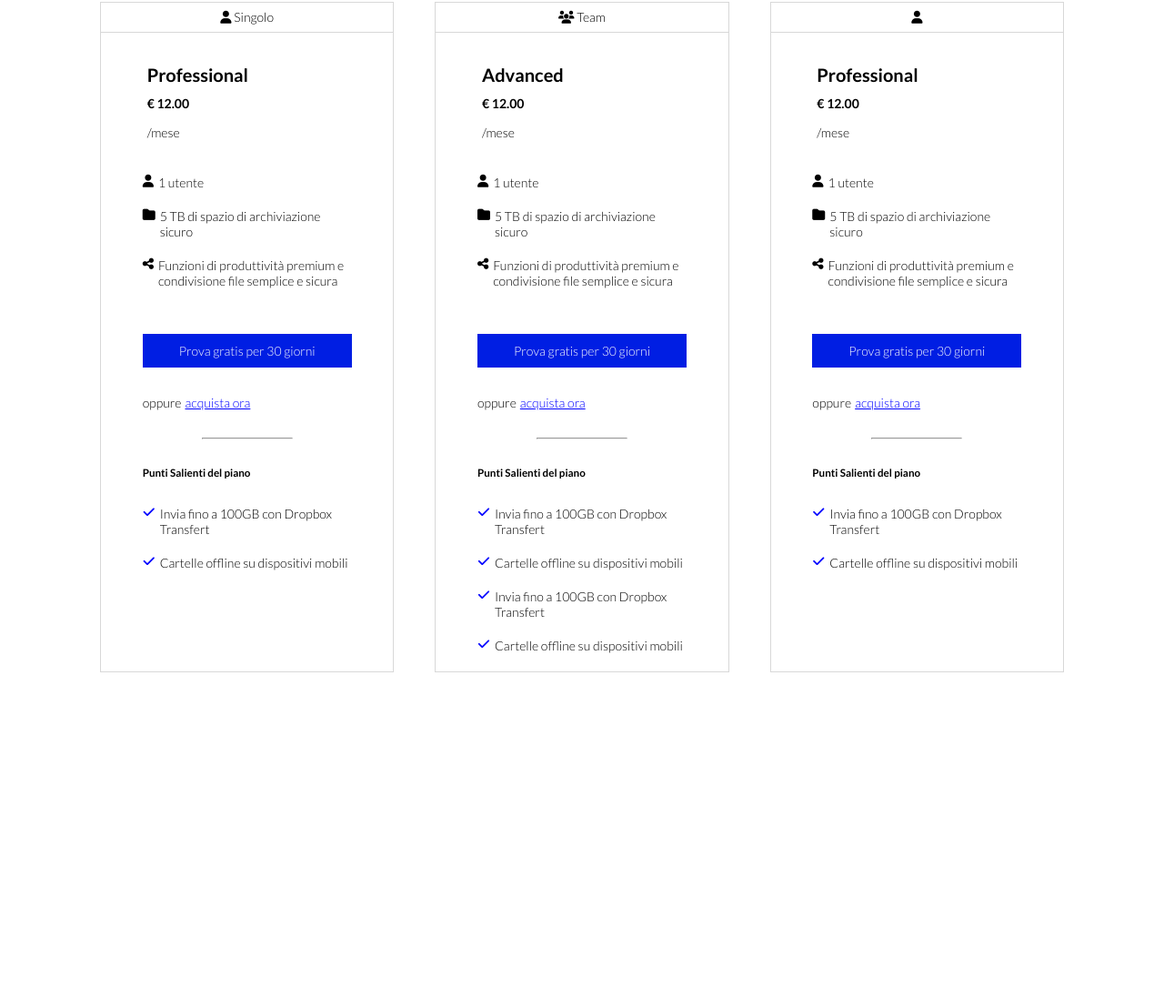
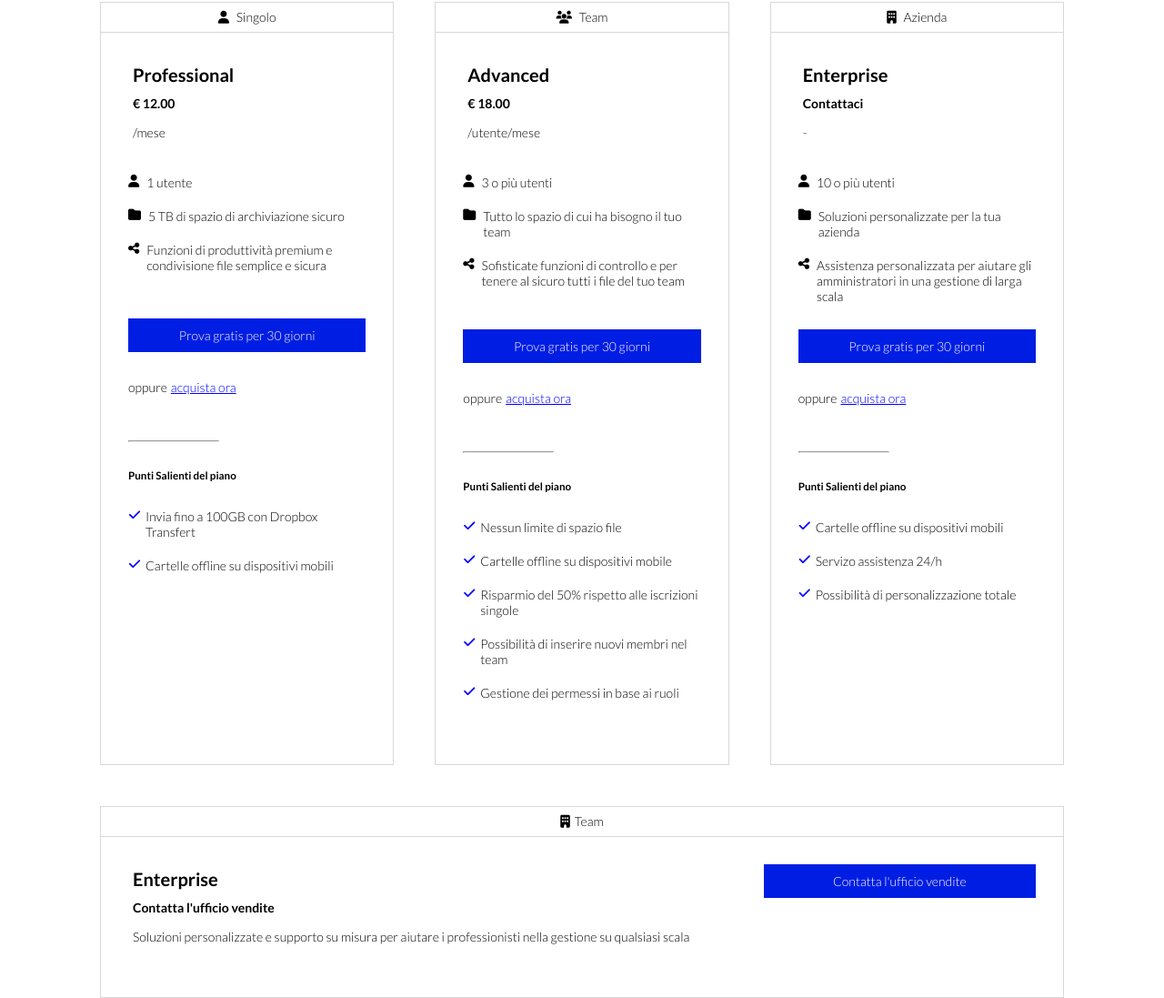
Before and after one commit to 0xelia/htmlcss-dropbox, a plain HTML site: page index.html in a window 1280 px wide. Shown: the part 1009-2106 px from the top of the page at 91% size. Before the commit the page ends 1793 px from the top, so only its background shows below. Drawn offline with Linux system fonts and the light colour scheme.

Commit message:
cards ended

```diff
--- a/css/app.css
+++ b/css/app.css
@@ -160,7 +160,7 @@
     flex-basis: 0;
 }
 
-.plans-cards :last-child {
+.plans-cards :last-child:not(.col-30) {
     flex-basis: calc(100% * 1);
 }
 
@@ -181,10 +181,17 @@
     border-bottom: solid rgb(216, 216, 216) 1px;
 }
 
+.card-header i {
+    padding-right: 5px;
+}
+
 
 .card-container {
-    max-width: 230px;
-    margin: 0 auto;
+    /* max-width: 230px;
+    margin: 0 auto; */
+    padding-left: 30px;
+    padding-right: 30px;
+    margin-bottom: 50px;      ;
 }
 
 .card-titles {
@@ -206,6 +213,7 @@
 
 .features {
     padding: 30px 0;
+    max-height: 200px;
 }
 
 .features li {
@@ -215,7 +223,7 @@
 
 
 .features i {
-    padding-right: 5px;
+    padding-right: 8px;
 }
 
 .card-cta {
@@ -240,8 +248,9 @@
 }
 
 .card > hr {
-    margin: 30px auto;
+    margin: 30px 0;
     max-width: 100px;
+    margin-left: 30px;
 
 }
 
@@ -260,4 +269,18 @@
     color: blue;
 }
 
+.col-70 {
+    flex-basis: 70%;
+    /* border: solid red 3px; */
+}
+
+.col-30 {
+    flex-basis: 30%;
+}
+
+.col-30 .button {
+    text-align: center;
+    margin-top: 30px;
+}
+
 /* CARD SECTION ENDS */
--- a/index.html
+++ b/index.html
@@ -137,24 +137,24 @@
                                                 Advanced
                                             </h3>
                                             <span class="price">
-                                                &euro; 12.00
+                                                &euro; 18.00
                                             </span>
                                             <div>
-                                                /mese
+                                                /utente/mese
                                             </div>
                                         </div>
                                         <ul class="features">
                                             <li>
                                                 <i class="fa-user fa-solid"></i>
-                                                <span>1 utente </span>
+                                                <span>3 o più utenti </span>
                                             </li>
                                             <li>
                                                 <i class="fa-solid fa-folder"> </i>
-                                                <span>5 TB di spazio di archiviazione sicuro </span>
+                                                <span>Tutto lo spazio di cui ha bisogno il tuo team </span>
                                             </li>
                                             <li>
                                                 <i class="fa-solid fa-share-nodes"></i>
-                                                <span>Funzioni di produttività premium e condivisione file semplice e sicura </span>
+                                                <span>Sofisticate funzioni di controllo e per tenere al sicuro tutti i file del tuo team</span>
                                             </li>
                                         </ul>
 
@@ -172,18 +172,22 @@
                                         <h5>Punti Salienti del piano</h5>
                                         <ul>
                                             <li class="flex">
-                                                <i class="fa-check fa-solid"></i> <span>Invia fino a 100GB con Dropbox Transfert</span>
+                                                <i class="fa-check fa-solid"></i> <span>Nessun limite di spazio file</span>
                                             </li>
                                             <li class="flex">
                                                 <i class="fa-check fa-solid"></i>
-                                                <span>Cartelle offline su dispositivi mobili</span>
+                                                <span>Cartelle offline su dispositivi mobile</span>
                                             </li>
                                             <li class="flex">
-                                                <i class="fa-check fa-solid"></i> <span>Invia fino a 100GB con Dropbox Transfert</span>
+                                                <i class="fa-check fa-solid"></i> <span>Risparmio del 50% rispetto alle iscrizioni singole</span>
                                             </li>
                                             <li class="flex">
                                                 <i class="fa-check fa-solid"></i>
-                                                <span>Cartelle offline su dispositivi mobili</span>
+                                                <span>Possibilità di inserire nuovi membri nel team </span>
+                                            </li>
+                                            <li class="flex">
+                                                <i class="fa-check fa-solid"></i>
+                                                <span>Gestione dei permessi in base ai ruoli </span>
                                             </li>
                                         </ul>
                                     </div>
@@ -193,33 +197,33 @@
                         <div class="col">
                             <div class="card">
                                 <header class="card-header">
-                                    <i class="fa-solid fa-user"></i>
+                                    <i class="fa-solid fas fa-building"></i> Azienda
                                 </header>
                                 <main class="card-main">
                                     <div class="card-container">
                                         <div class="card-titles">
                                             <h3>
-                                                Professional
+                                                Enterprise
                                             </h3>
                                             <span class="price">
-                                                &euro; 12.00
+                                                Contattaci
                                             </span>
                                             <div>
-                                                /mese
+                                                -
                                             </div>
                                         </div>
                                         <ul class="features">
                                             <li>
                                                 <i class="fa-user fa-solid"></i>
-                                                <span>1 utente </span>
+                                                <span>10 o più utenti</span>
                                             </li>
                                             <li>
                                                 <i class="fa-solid fa-folder"> </i>
-                                                <span>5 TB di spazio di archiviazione sicuro </span>
+                                                <span>Soluzioni personalizzate per la tua azienda </span>
                                             </li>
                                             <li>
                                                 <i class="fa-solid fa-share-nodes"></i>
-                                                <span>Funzioni di produttività premium e condivisione file semplice e sicura </span>
+                                                <span>Assistenza personalizzata per aiutare gli amministratori in una gestione di larga scala </span>
                                             </li>
                                         </ul>
 
@@ -237,18 +241,48 @@
                                         <h5>Punti Salienti del piano</h5>
                                         <ul>
                                             <li class="flex">
-                                                <i class="fa-check fa-solid"></i> <span>Invia fino a 100GB con Dropbox Transfert</span>
+                                                <i class="fa-check fa-solid"></i>
+                                                <span>Cartelle offline su dispositivi mobili</span>
                                             </li>
                                             <li class="flex">
-                                                <i class="fa-check fa-solid"></i>
-                                                <span>Cartelle offline su dispositivi mobili</span>
+                                                <i class="fa-check fa-solid"></i> <span>Servizo assistenza 24/h</span>
+                                            </li>
+                                            <li class="flex">
+                                                <i class="fa-check fa-solid"></i> <span>Possibilità di personalizzazione totale</span>
                                             </li>
                                         </ul>
                                     </div>
                                 </footer>
                             </div>
                         </div>
-                        <div class="col"></div>
+                        <div class="col">
+                            <div class="card">
+                                <header class="card-header">
+                                    <i class="fa-building fa-solid"></i>Team
+                                </header>
+                                <main class="card-main">
+                                    <div class="card-container flex">
+                                        <div class="col-70">
+                                            <div class="card-titles">
+                                                <h3>Enterprise</h3>
+                                                <div class="price">
+                                                    Contatta l'ufficio vendite
+                                                </div>
+                                                <div class="card-description">
+                                                    Soluzioni personalizzate e supporto su misura per aiutare i professionisti nella gestione su qualsiasi scala
+                                                </div>
+                                            </div>
+                                        </div>
+                                        <div class="col-30">
+                                            <div class="button">
+                                                Contatta l'ufficio vendite
+                                            </div>
+                                        </div>
+
+                                    </div>
+                                </main>
+                            </div>
+                        </div>
                     </div>
 
                 </div>
```
